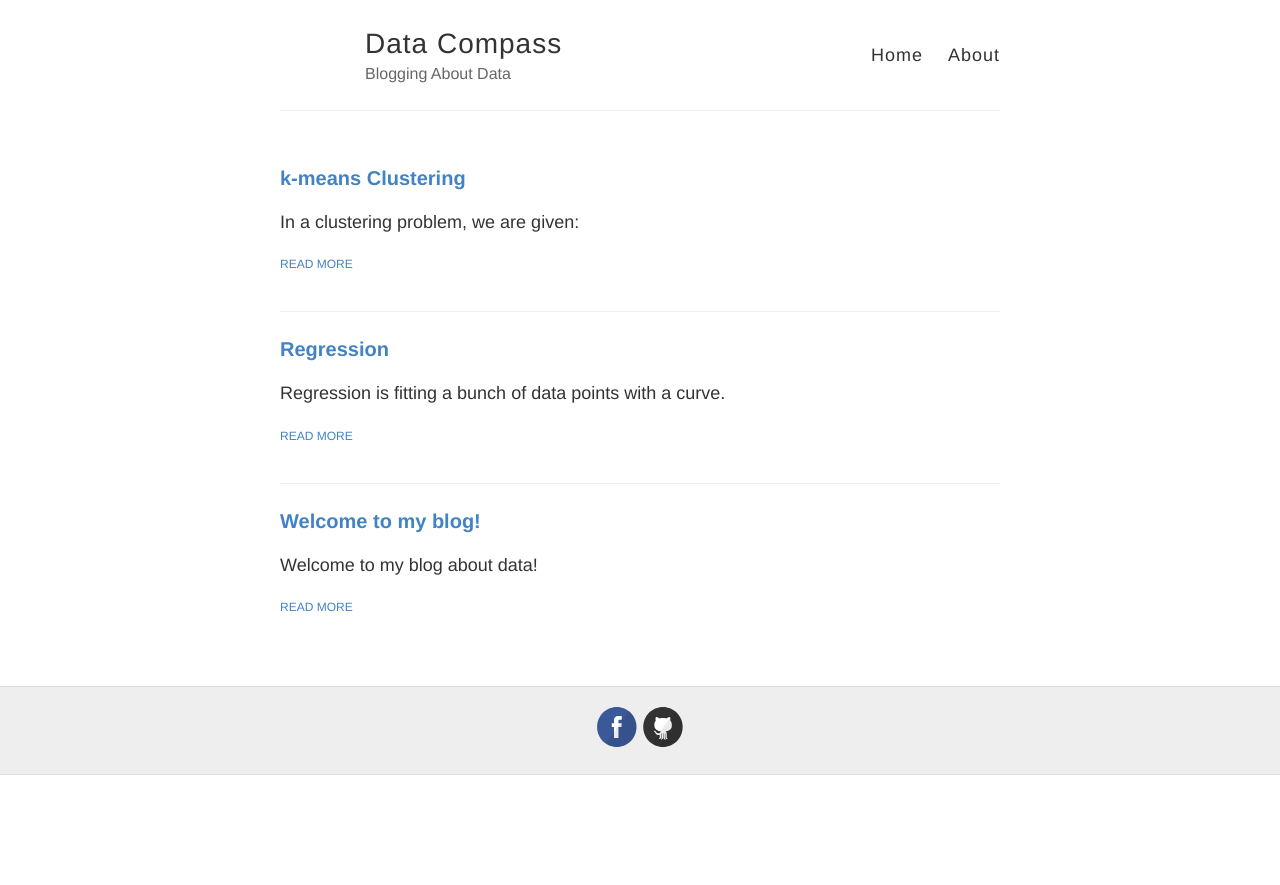
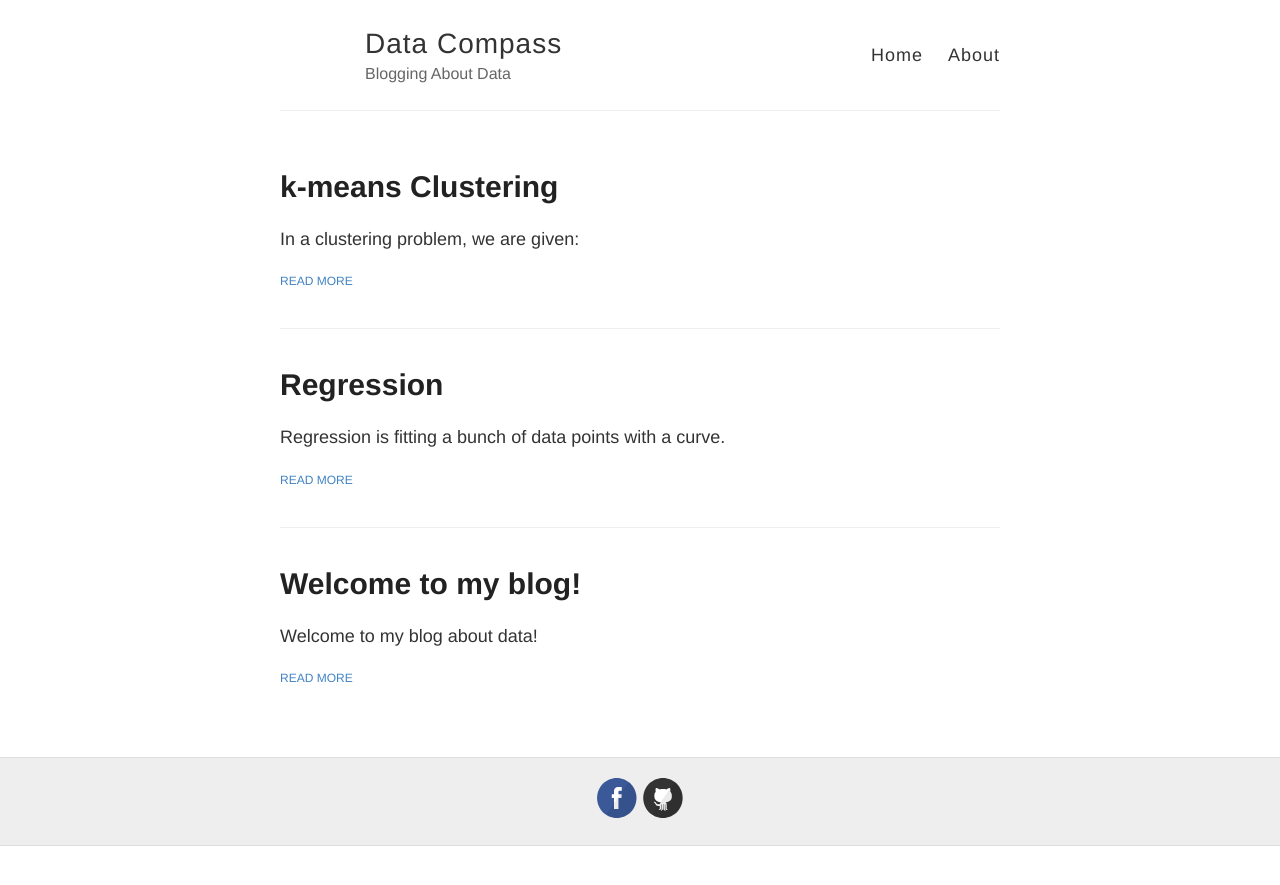
Before and after one commit to datacompass/datacompass.github.io, a Jekyll site: the page built from index.html, in a window 1280 px wide. Shown: the top 885 px of the page. Built offline with Jekyll 4.4.1, drawn with Linux system fonts in a browser that asks for light colours.

```diff
--- a/index.html
+++ b/index.html
@@ -7,7 +7,7 @@ description: Blogging About Data
   {% for post in site.posts %}
     <article class="post">
 
-      <h3><a href="{{ site.baseurl }}{{ post.url }}">{{ post.title }}</a></h3>
+      <h1><a href="{{ site.baseurl }}{{ post.url }}">{{ post.title }}</a></h1>
 
       <div class="entry">
         {{ post.excerpt }}
```
